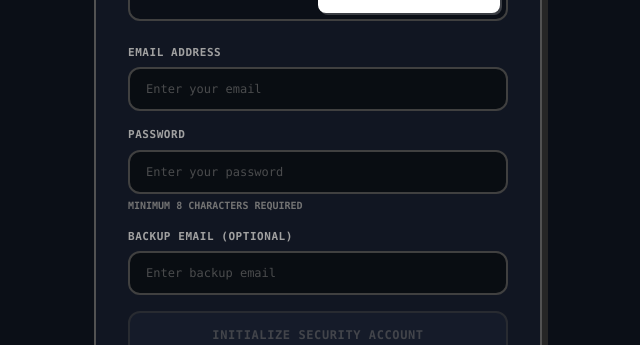
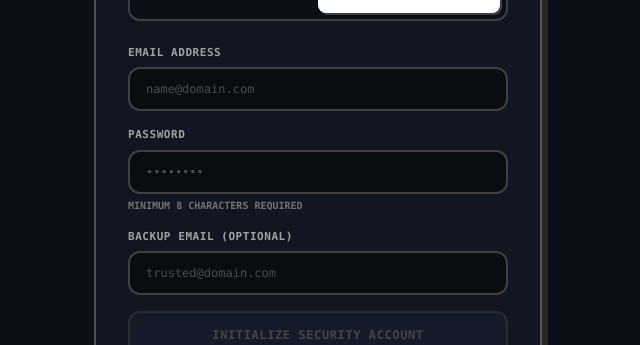
Before and after one commit to ritesh59697/PhoneFind, a Next.js app: page /login in a window 1280 px wide. Both pictures are taken after a click on the button "SIGN UP". Shown: the part 266-611 px from the top of the page, without its empty margins (322-962 px from the left). Built offline with nearby package versions, Linux system fonts and the light colour scheme.

Commit message:
Restore name@domain.com placeholder string with soft muted opacity

```diff
--- a/app/login/page.tsx
+++ b/app/login/page.tsx
@@ -157,7 +157,7 @@ export default function LoginPage() {
                 <label className="block text-[11px] font-mono font-black uppercase tracking-wider text-neutral-400 mb-1.5">EMAIL ADDRESS</label>
                 <input
                   type="email"
-                  placeholder="Enter your email"
+                  placeholder="name@domain.com"
                   value={email}
                   onChange={(e) => setEmail(e.target.value)}
                   required
@@ -173,7 +173,7 @@ export default function LoginPage() {
                 <label className="block text-[11px] font-mono font-black uppercase tracking-wider text-neutral-400 mb-1.5">PASSWORD</label>
                 <input
                   type="password"
-                  placeholder="Enter your password"
+                  placeholder="••••••••"
                   value={password}
                   onChange={(e) => setPassword(e.target.value)}
                   required
@@ -194,7 +194,7 @@ export default function LoginPage() {
                   <label className="block text-[11px] font-mono font-black uppercase tracking-wider text-neutral-400 mb-1.5">BACKUP EMAIL (OPTIONAL)</label>
                   <input
                     type="email"
-                    placeholder="Enter backup email"
+                    placeholder="trusted@domain.com"
                     value={backupContact}
                     onChange={(e) => setBackupContact(e.target.value)}
                     className={`w-full border-[2px] rounded-xl px-4 py-3 text-xs font-mono focus:outline-none transition-colors ${
```
